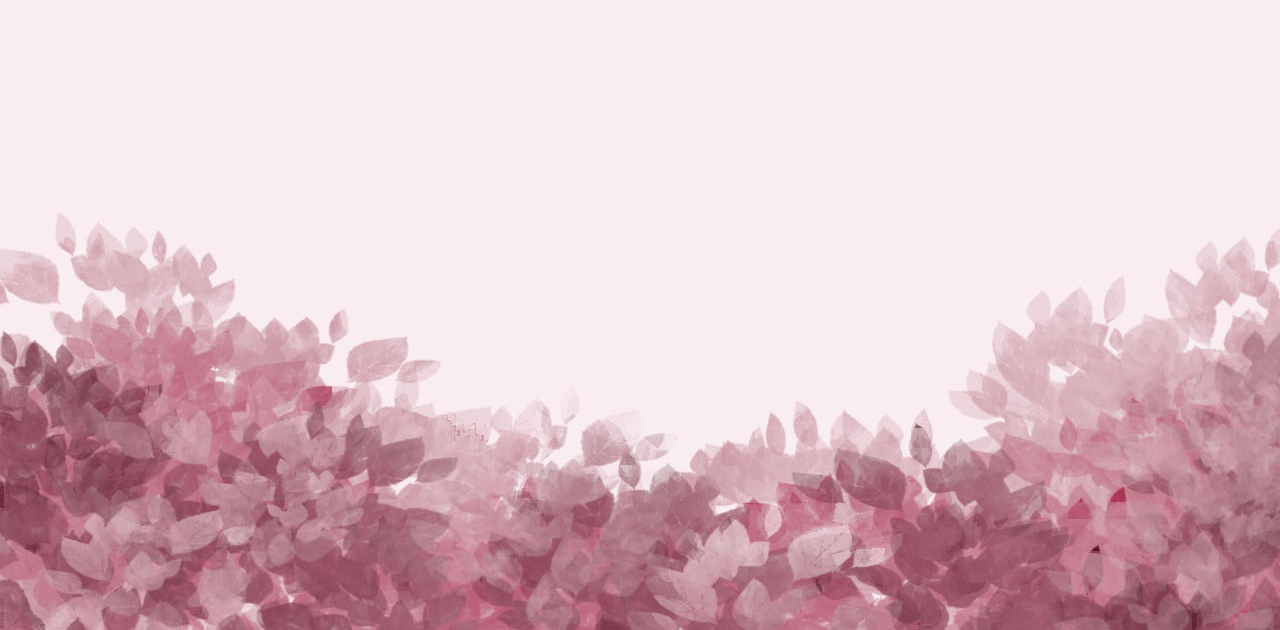
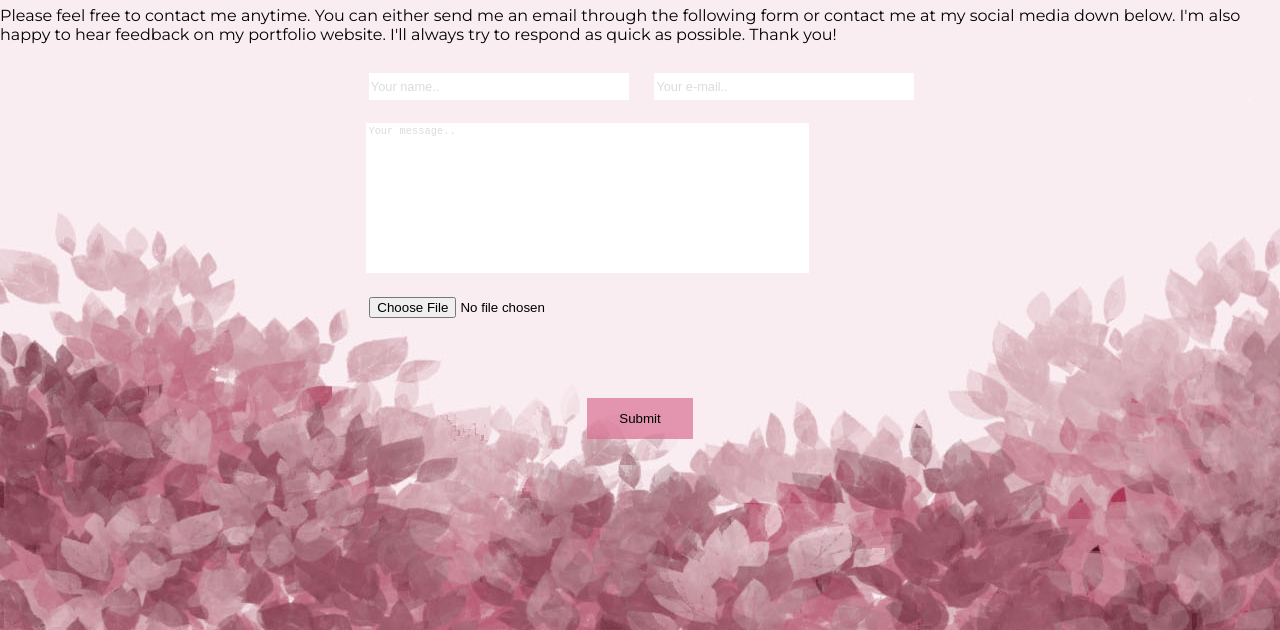
Before and after one commit to samanthavz/internetstandaarden, a plain HTML site: page contact.html in a window 1280 px wide. Shown: the part 125-755 px from the top of the page. Drawn offline with Linux system fonts and the light colour scheme.

Commit message:
added html/css for contact.html

```diff
--- a/contact.html
+++ b/contact.html
@@ -8,16 +8,16 @@
     <link href="https://fonts.googleapis.com/css?family=Dancing+Script&display=swap" rel="stylesheet">
 </head>
 <body>
-   <header>
-       <nav class="navbar">
+    <header>
+        <nav class="navbar">
             <p class="myname">Samantha van Zandwijk</p>
             <a class="nav-button" href="Index.html">Home</a>
             <a class="nav-button" href="about.html">About</a>
             <a class="nav-button" href="projects.html">Projects</a>
             <a class="nav-button2" href="contact.html">Contact</a>
         </nav>
-   </header>
-   <footer class="footer">
+    </header>
+    <footer class="footer">
        <a href="https://www.instagram.com/samantha_vz_/?hl=nl" target="_blank">
             <img class="social-media-logo" src="./images/instagram.png" alt="Instagram" />
         </a>
@@ -30,7 +30,21 @@
         <a href="#">
             <img class="social-media-logo" src="./images/twitter.png" alt="Twitter" />
         </a>
-   </footer>
+    </footer>
+    <main>
+        <h1>Get in touch</h1>
+            <p>Please feel free to contact me anytime. You can either send me an email through the following form or contact me at my social media down below. I'm also happy to hear feedback on my portfolio website. I'll always try to respond as quick as possible. Thank you!</p>
+            <!-- Ik ben later van plan op voor action een script te schrijven waardoor en naar mij gemailed wordt. post betekent dat de informatie daar naartoe wordt gestuurd. -->
+        <form class="form" method="post" action="#">
+            <div>
+                <input type="text" name="name" placeholder="Your name.." required>
+                <input type="email" name="e-mail" placeholder="Your e-mail.." required>
+            </div>
+            <textarea class="message" name="message" placeholder="Your message.." required></textarea>
+            <input class="file" type="file" name="upload file" value="Upload file">
+            <button class="submit" type="submit" name="submit">Submit</button>
+        </form>
+    </main>
 
 </body>
 </html>
--- a/styles/style.css
+++ b/styles/style.css
@@ -10,13 +10,9 @@ body {
 
 a {
     text-decoration: none;
-    color: gray;
     user-select: none;
 }
 
-a:hover, a:focus {
-    color: darkgray;
-}
 
 .myname {
     font-family: 'Dancing Script', cursive;
@@ -35,12 +31,14 @@ a:hover, a:focus {
     box-shadow: 0.125em 0.125em 0.25em gray;
     font-size: 0.8em;
     padding: 0.5em;
+    border-style: none;
 }
 
 .project-button:hover, .project-button:focus {
     color: black;
     box-shadow: 0.15em 0.15em 0.25em gray;
     background-color: whitesmoke;
+    color: dimgray;
 }
 
 .credits {
@@ -60,18 +58,24 @@ a:hover, a:focus {
 .nav-button {
     margin: 0.3em 0.3em 0 0.3em;
     font-size: 0.8em;
+    color: gray;
 }
 
 .nav-button2 {
     border-bottom: 1px solid gray;
     margin: 0.3em 0.3em 0 0.3em;
     font-size: 0.8em;
+    color: gray;
 }
 
-.nav-button:hover, .nav-button-home:hover, .nav-button-about:hover, .nav-button-projects:hover {
+.nav-button2:hover, .nav-button2:focus {
+    color: darkgray;
+    border-bottom-color: gainsboro;
+}
+
+.nav-button:hover, .nav-button:focus {
+    color: darkgray;
     border-bottom: 1px solid gainsboro;
-    margin-bottom: 0;
-    padding-bottom: 0;
 }
 
 
@@ -94,8 +98,6 @@ a:hover, a:focus {
 .content-section {
     margin: 5em 7em 0em 6em;
     max-width: 50%;
-
-
 }
 
 .twitter-timeline {
@@ -239,10 +241,9 @@ a:hover, a:focus {
 
 .cv-link:hover, .cv-link:active {
     background-color: rgb(219,112,147,0.9);
-    color: black;
 }
 
-/*start projects.html */
+/* start projects.html */
 
 .project-section a img {
     height: 4em;
@@ -250,6 +251,66 @@ a:hover, a:focus {
 }
 
 .art-section a img {
-    height:5em;
-    width:5em;
+    height: 5em;
+    width: 5em;
 }
+
+/* start contact.html */
+
+.form {
+    display: flex;
+    flex-direction: column;
+    margin: 0 auto 0 auto;
+    width: 35.5em;
+    height: 25em;
+}
+
+.form div {
+    border-style: none;
+    display: flex;
+    flex-direction: row;
+}
+
+.form div input{
+    border-style: none;
+    outline: none;
+    margin: 1em;
+    min-width: 20em;
+    min-height: 2em;
+    font-size: 0.8em;
+}
+
+::placeholder {
+    color: gainsboro;
+}
+
+.message {
+    border-style: none;
+    margin: 1em;
+    font-size: 0.8em;
+    width: 42.15em;
+    height: 14em;
+    margin: 1em;
+    text-align: top;
+    outline: none;
+    resize: none;
+}
+
+.file {
+    outline: none;
+    margin: 1em;
+}
+
+.submit {
+    outline: none;
+    width: 8em;
+    border-radius: none;
+    border: none;
+    margin: 5em auto 0 auto;
+    background-color: rgb(219,112,147,0.7);
+    padding: 1em 2em 1em 2em;
+}
+
+.submit:hover, submit:active {
+    background-color: rgb(219,112,147,0.9);
+}
```
Also changed, not shown: about.html (+1 -1 lines).
